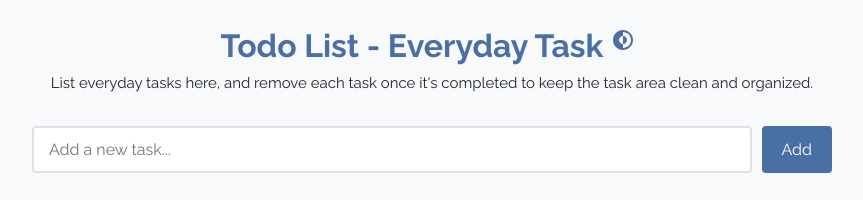
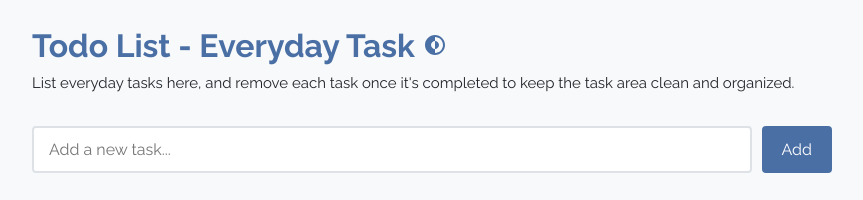
Before and after one commit to debjit-dey-wts/Everyday-to-do-list, a plain HTML site: page index.html in a window 1280 px wide. Shown: the top 200 px of the page, without its empty margins (208-1071 px from the left). Drawn offline with Linux system fonts and the light colour scheme.

Commit message:
Site changes

```diff
--- a/CSS/style.css
+++ b/CSS/style.css
@@ -52,7 +52,7 @@ body {
 header {
     display: flex;
     justify-content: space-between;
-    align-items: center;
+    align-items: flex-start;
     margin-bottom: 30px;
     width: 100%;
     flex-direction: column;
@@ -60,18 +60,17 @@ header {
 
 .heading-and-toggle{
     display: flex;
+    position: relative;
 }
 
 h1 {
     color: var(--primary-color);
     font-size: 2rem;
-    text-align: center;
 }
 
 p {
     font-size: 15px;
     line-height: 25px;
-    text-align: center;
 }
 
 .theme-toggle {
@@ -83,6 +82,9 @@ p {
     padding: 8px;
     border-radius: 50%;
     transition: transform 0.2s;
+    position: absolute;
+    left: 100%;
+    top: 5px;
 }
 
 
```
